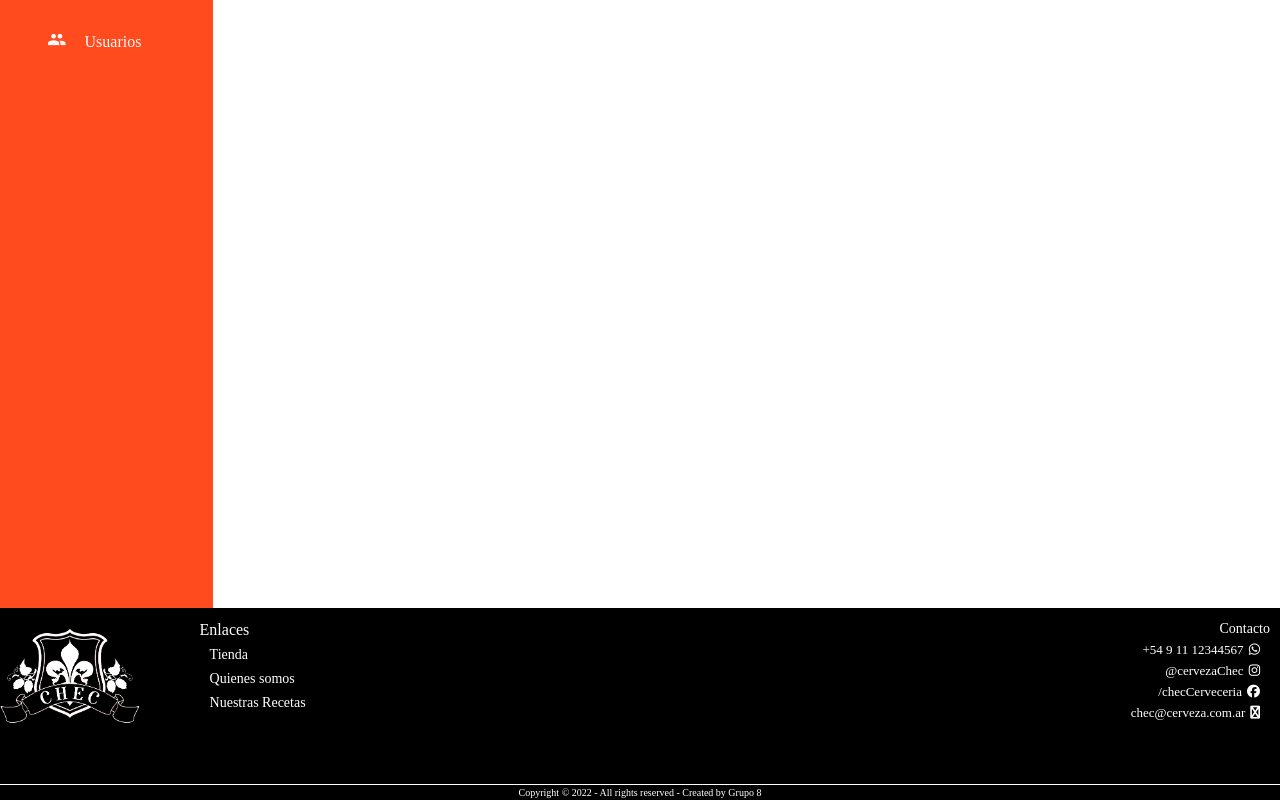
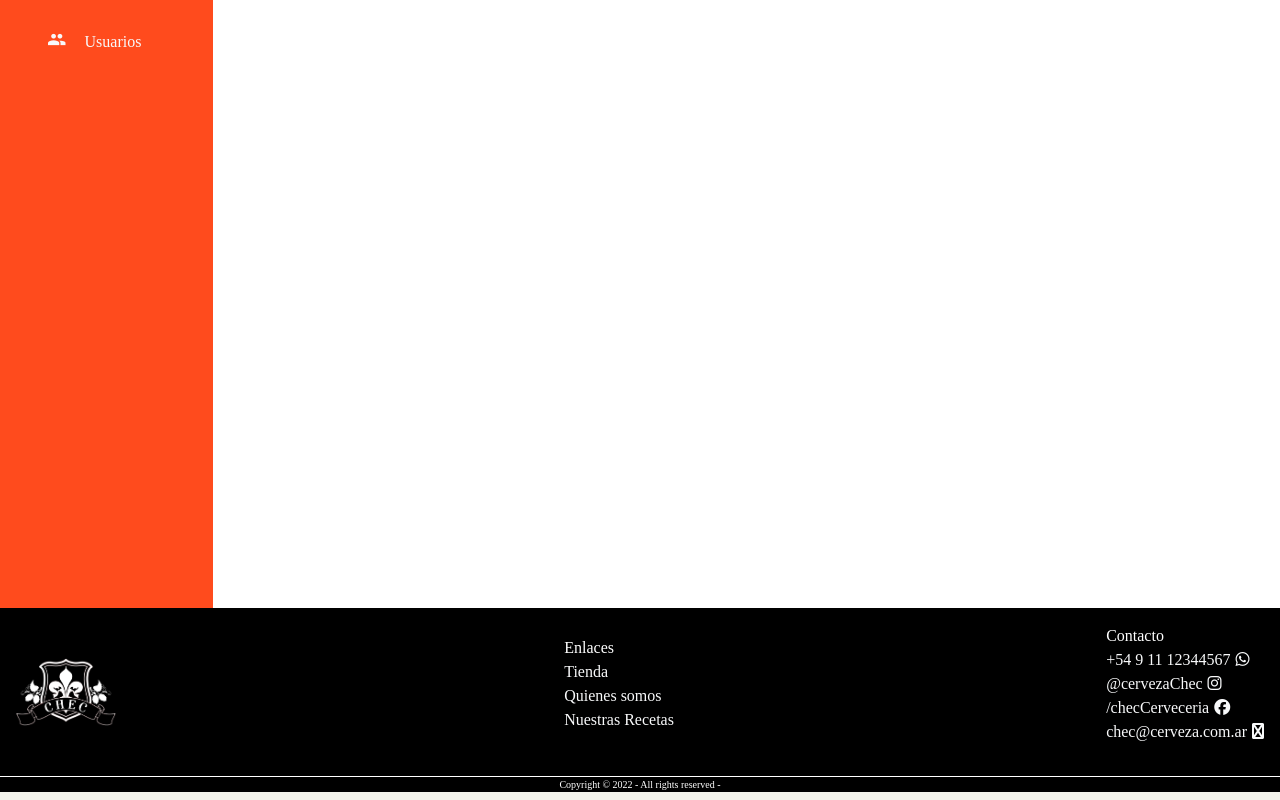
Before and after one commit to lmbaladovidal/chec-front, a React (Create React App) app in the folder chec-front/: page /dashboard/usersList in a window 1280 px wide. Shown: the part 401-1201 px from the top of the page. Built offline with nearby package versions, Linux system fonts and the light colour scheme; no server answers; a web font is replaced by a local one.

Commit message:
feat GnFooter con BS completo

```diff
--- a/chec-front/src/components/GnFooter.js
+++ b/chec-front/src/components/GnFooter.js
@@ -6,37 +6,39 @@ import logo from '../assets/images/logo/540x540sqr.png'
 function GnFooter() {
 
     return (
-        <div>
-            <footer>
-                <div className="main-footer">
-                    <div className="div-content-logoFooter">
-                        <Link to="/"><img src={logo} className="logo" alt="logo"/></Link>
+        <div className=''>
+
+<div>
+                <div className="navbar navbar-expand-md navbar-light bg-black p-3"  style={{justifyContent:"space-between"}}>
+                    <div className=""style={{justifyContent:"space-around"}}>
+                        <Link to="/"><img src={logo} className="navbar-brand" alt="logo" width="100" height="50%"/></Link>
                     </div>
 
-                    <ul className="footer-links">
-                        <li>Enlaces</li>
-                        <li><Link to="/product/productPage">Tienda </Link></li>
-                        <li><Link to="/quienesSomos">Quienes somos </Link></li>
-                        <li><Link to="/recetas/nuestrasRecetas">Nuestras Recetas </Link></li>
+                    <ul className="" >
+                        <li className="text-white"><>Enlaces</></li>
+                        <li><Link to="/product/productPage"className='nav-link text-light link-warning' >Tienda </Link></li>
+                        <li><Link to="/quienesSomos" className='nav-link text-light link-warning' >Quienes somos </Link></li>
+                        <li><Link to="/recetas/nuestrasRecetas" className='nav-link text-light link-warning'>Nuestras Recetas </Link></li>
                     </ul>
 
-                    <ul className="footer-social-media">
-                        <li>Contacto</li>
-                        <li><Link to="https://api.whatsapp.com/send?phone=+5491128590700&text=Hola%20quiero%20una%20cerveza=)." target="_blank">  +54 9 11 12344567<i className="fab fa-whatsapp"></i></Link></li>
-                        <li><Link to="https://instagram.com/chec.cerveceria?utm_medium=copy_link" target="_blank"> @cervezaChec<i className="fab fa-instagram"></i></Link></li>
-                        <li><Link to="" >  /checCerveceria<i className="fab fa-facebook"></i></Link></li>
-                        <li><Link to="" > chec@cerveza.com.ar<i className="far fa-envelope"></i></Link></li>
+                    <ul className="" >
+                        <li className="text-white">Contacto</li>
+                        <li><Link to="https://api.whatsapp.com/send?phone=+5491128590700&text=Hola%20quiero%20una%20cerveza=)." target="_blank" className='nav-link text-light link-warning'>  +54 9 11 12344567<i className="fab fa-whatsapp text-light link-warning"></i></Link></li>
+                        <li><Link to="https://instagram.com/chec.cerveceria?utm_medium=copy_link" target="_blank" className='nav-link text-light link-warning'> @cervezaChec<i className="fab fa-instagram text-light link-warning"></i></Link></li>
+                        <li><Link to="" className='nav-link text-light link-warning'> /checCerveceria<i className="fab fa-facebook text-light link-warning"></i></Link></li>
+                        <li><Link to="" className='nav-link text-light link-warning'> chec@cerveza.com.ar<i className="far fa-envelope text-light link-warning"></i></Link></li>
                     </ul>
                 </div>
+</div>
 
 
                 <div className="copyright">
-                    Copyright © 2022 - All rights reserved - Created by Grupo 8
+                    Copyright © 2022 - All rights reserved -
                 </div>
 
 
 
-            </footer>
+
         </div>
 
 
--- a/chec-front/src/components/GnHeader.js
+++ b/chec-front/src/components/GnHeader.js
@@ -60,8 +60,8 @@ function GnHeader() {
                   {/* <img src="/images/avatars/<%= locals.userLogged.avatar %>" alt="--" className='nav-link text-warning '/> */}
                   <img src={Avatar} width="10%" alt="--" className="rounded-circle rounded-5 link-warning"/>
                   </span>
+
                 {/* <a> locals.userLogged.name </a>  */}
-
 
 
                   <ul className="nav-link " data-bs-toggle="collapse " data-bs-target="#MenuNav2">
```
